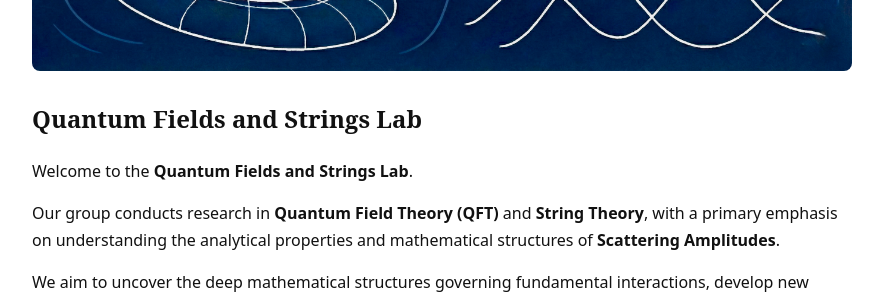
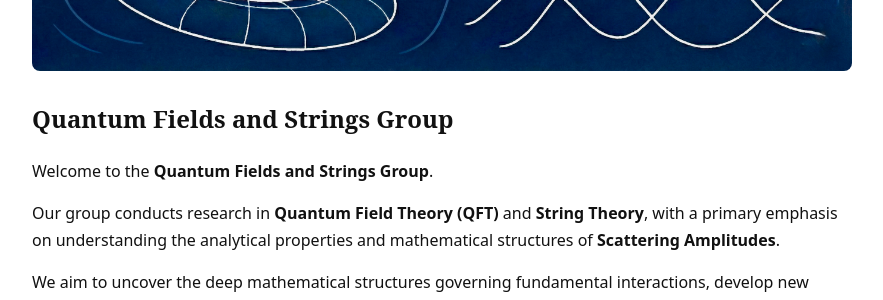
Before and after one commit to QuantumQ1/quantumq1.github.io, a Jekyll site: the page built from index.md, in a window 1280 px wide and 900 px high, scrolled down 532 px. Shown: the part 158-458 px from the top of the window, without its empty margins (198-1081 px from the left). Built offline with Jekyll 4.4.1, drawn with Linux system fonts in a browser that asks for light colours.

Commit message:
Update index.md

```diff
--- a/index.md
+++ b/index.md
@@ -8,9 +8,9 @@ title: Home
   <img src="/assets/img/lab-banner.jpeg" alt="Lab of Quantum Fields and Strings" style="max-width: 100%; border-radius: 8px;">
 </p>
 
-# Quantum Fields and Strings Lab
+# Quantum Fields and Strings Group
 
-Welcome to the **Quantum Fields and Strings Lab**.
+Welcome to the **Quantum Fields and Strings Group**.
 
 Our group conducts research in **Quantum Field Theory (QFT)** and **String Theory**, with a primary emphasis on understanding the analytical properties and mathematical structures of **Scattering Amplitudes**.
 
```
